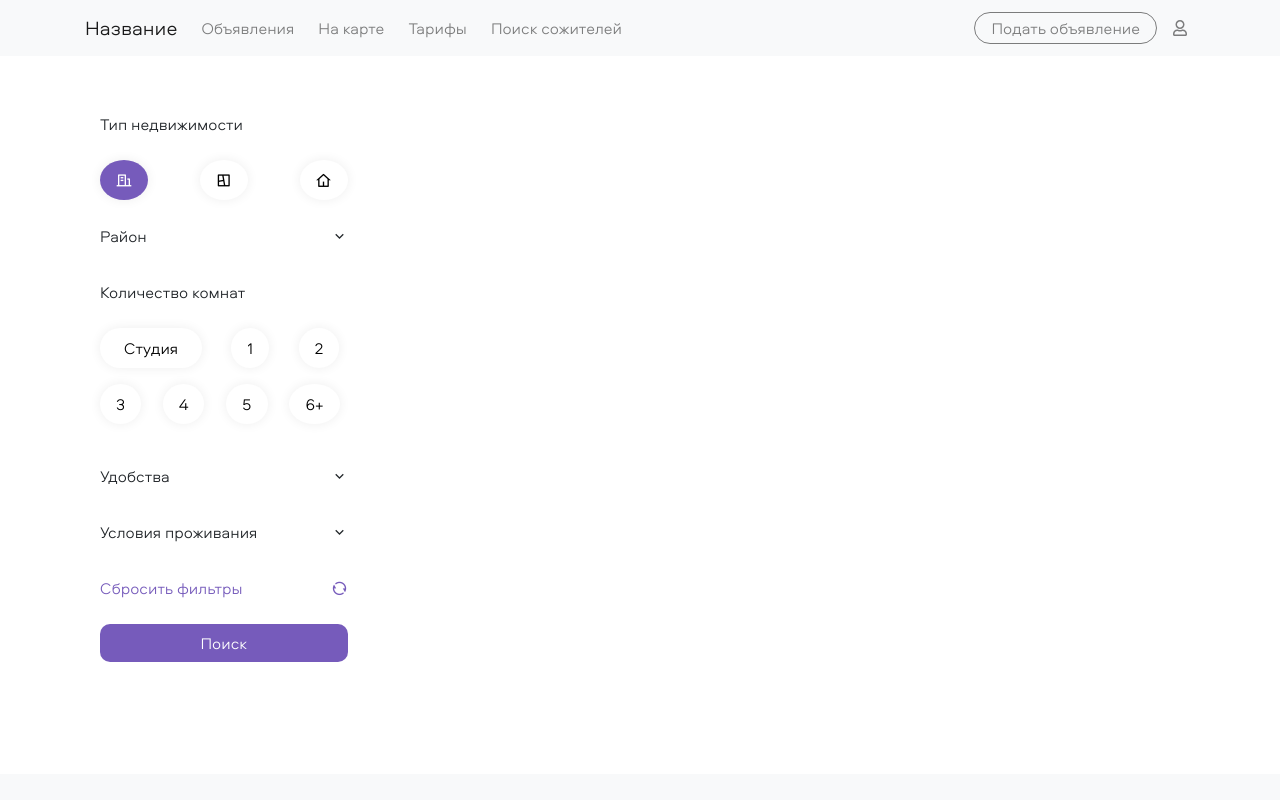
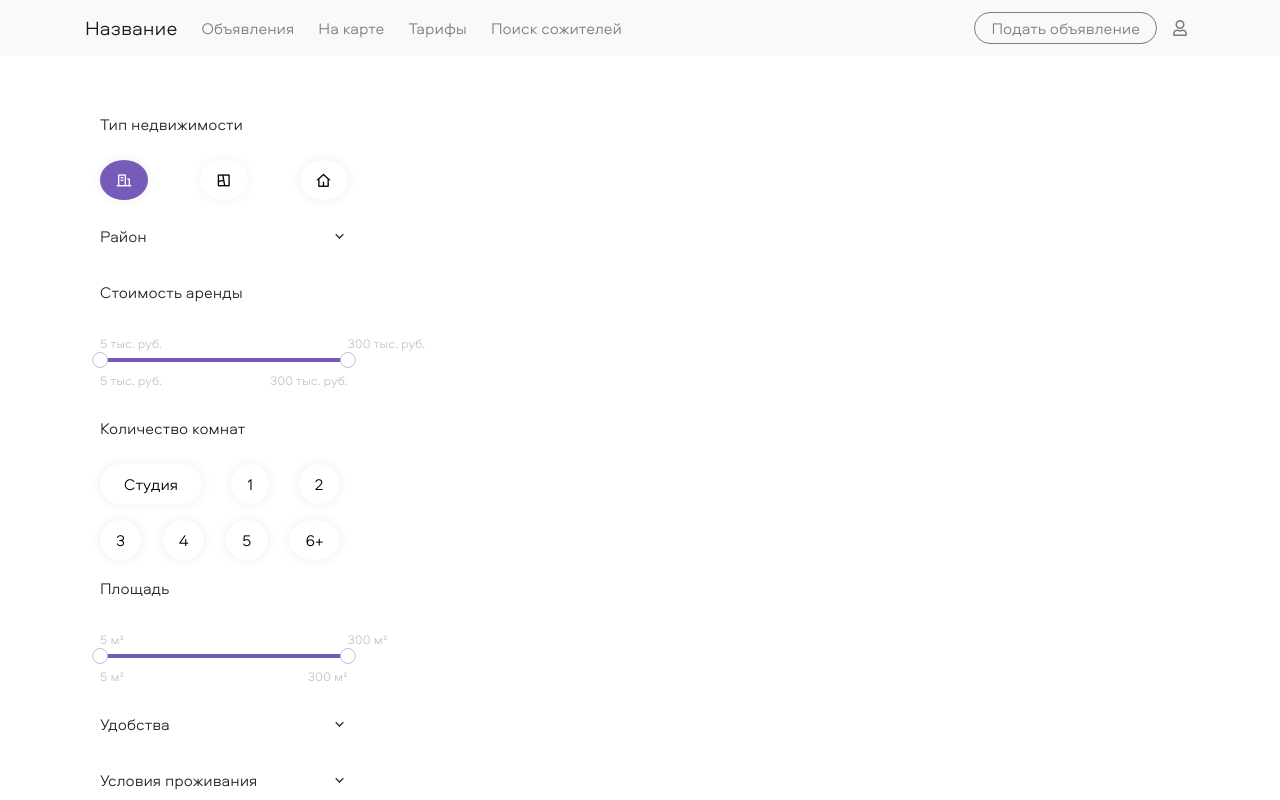
Before and after one commit to honeyshi/RealEstateAgency, a React (Create React App) app: page /flats in a window 1280 px wide. Shown: the top 800 px of the page. Built offline with nearby package versions, Linux system fonts and the light colour scheme.

Commit message:
Range filters on advertisments page

```diff
--- a/package.json
+++ b/package.json
@@ -22,6 +22,7 @@
     "react-dadata": "^2.8.1",
     "react-dom": "^17.0.1",
     "react-dropzone": "^11.3.1",
+    "react-input-range": "^1.3.0",
     "react-redux": "^7.2.2",
     "react-router-dom": "^5.2.0",
     "react-scripts": "4.0.1",
--- a/src/app/navbarPages/advertismentsListPage/filters/filters.scss
+++ b/src/app/navbarPages/advertismentsListPage/filters/filters.scss
@@ -1,3 +1,5 @@
+@import 'shared/base/utils/styleVariables';
+
 .filter-header {
   cursor: pointer;
 }
@@ -5,3 +7,30 @@
 .filter-checkboxes {
   margin-left: 0.5rem;
 }
+
+.input-range__label {
+  color: $light-color !important;
+  font-family: 'Aeroport' !important;
+}
+
+.input-range__slider {
+  appearance: none;
+  background: white !important;
+  border: 1px solid $light-color !important;
+}
+
+.input-range__track {
+  background: $light-color !important;
+}
+
+.input-range__track--active {
+  background: $accent-color !important;
+}
+
+.input-range__label-container {
+  left: 0 !important;
+
+  .input-range__label--max & {
+    left: 0 !important;
+  }
+}
--- a/src/app/navbarPages/advertismentsListPage/filters/filtersContainer.tsx
+++ b/src/app/navbarPages/advertismentsListPage/filters/filtersContainer.tsx
@@ -1,6 +1,7 @@
 import React, { useMemo } from 'react';
 import ReactTooltip from 'react-tooltip';
 import { useDispatch, useSelector } from 'react-redux';
+import InputRange from 'react-input-range';
 
 import { Button, CheckBox, CheckboxOption, Column, Flexbox, RemixIcon, TextField } from 'shared/base';
 import { districts, propertyTypes, facilityOptions, livingRules, roomsAmount } from './data';
@@ -10,12 +11,15 @@ import {
   setFacilitiesFilter,
   setLivingRulesFilter,
   setPropertyTypeFilter,
+  setRentPaymentFilter,
   setRoomsFilter,
+  setSpaceFilter,
 } from 'data/actions';
 import { StoreType } from 'core/store';
 import { CheckboxFilter } from './chexboxFilter';
 
 import './filters.scss';
+import 'react-input-range/lib/css/index.css';
 
 export const FiltersContainer: React.FC = () => {
   const dispatch = useDispatch();
@@ -146,14 +150,36 @@ export const FiltersContainer: React.FC = () => {
       <TextField mb="4">Тип недвижимости</TextField>
       <Flexbox justifyContent="between">{propertyTypeItemComponents}</Flexbox>
       <CheckboxFilter filterName="Район">{districtItemComponents}</CheckboxFilter>
+      <TextField mb="4">Стоимость аренды</TextField>
+      <Flexbox py="4">
+        <InputRange
+          formatLabel={(value) => `${value} тыс. руб.`}
+          maxValue={300}
+          minValue={5}
+          value={advertismentFilter.rentPayment}
+          step={5}
+          onChange={(value) => dispatch(setRentPaymentFilter(value))}
+        />
+      </Flexbox>
       {advertismentFilter.propertyType !== 'house-type' && (
         <>
-          <TextField mb="4">Количество комнат</TextField>
+          <TextField my="4">Количество комнат</TextField>
           <Flexbox wrap justifyContent="between">
             {roomItemComponents}
           </Flexbox>
         </>
       )}
+      <TextField mb="4">Площадь</TextField>
+      <Flexbox py="4">
+        <InputRange
+          formatLabel={(value) => `${value} м²`}
+          maxValue={300}
+          minValue={5}
+          value={advertismentFilter.space}
+          step={5}
+          onChange={(value) => dispatch(setSpaceFilter(value))}
+        />
+      </Flexbox>
       <CheckboxFilter filterName="Удобства">{facilitiesItemComponents}</CheckboxFilter>
       <CheckboxFilter filterName="Условия проживания">{livingRulesItemComponents}</CheckboxFilter>
       <Flexbox
@@ -161,10 +187,7 @@ export const FiltersContainer: React.FC = () => {
         text="accent"
         className="cursor-pointer"
         mb="4"
-        onClick={() => {
-          console.log(advertismentFilter.livingRules);
-          dispatch(cleanFilters());
-        }}>
+        onClick={() => dispatch(cleanFilters())}>
         Сбросить фильтры
         <RemixIcon name="refresh" />{' '}
       </Flexbox>
--- a/src/data/actionTypes.ts
+++ b/src/data/actionTypes.ts
@@ -44,7 +44,9 @@ export enum NewAdvertismentActionTypes {
 export enum AdvertismentFilterActionTypes {
   SET_PROPERTY_TYPE = 'SET_PROPERTY_TYPE',
   SET_DISTRICT = 'SET_DISTRICT',
+  SET_RENT_PAYMENT = 'SET_RENT_PAYMENT',
   SET_ROOMS = 'SET_ROOMS',
+  SET_SPACE = 'SET_SPACE',
   SET_FACILITIES = 'SET_FACILITIES',
   SET_LIVING_RULES = 'SET_LIVING_RULES',
 }
--- a/src/data/actions/advertismentFilterActions.ts
+++ b/src/data/actions/advertismentFilterActions.ts
@@ -1,8 +1,11 @@
 import { createAction } from '@reduxjs/toolkit';
+import { Range } from 'react-input-range';
 import { AdvertismentFilterActionTypes } from 'data/actionTypes';
 
 export const setPropertyTypeFilter = createAction<string>(AdvertismentFilterActionTypes.SET_PROPERTY_TYPE);
 export const setDistrictFilter = createAction<string[]>(AdvertismentFilterActionTypes.SET_DISTRICT);
+export const setRentPaymentFilter = createAction<Range | number>(AdvertismentFilterActionTypes.SET_RENT_PAYMENT);
 export const setRoomsFilter = createAction<string[]>(AdvertismentFilterActionTypes.SET_ROOMS);
+export const setSpaceFilter = createAction<Range | number>(AdvertismentFilterActionTypes.SET_SPACE);
 export const setFacilitiesFilter = createAction<string[]>(AdvertismentFilterActionTypes.SET_FACILITIES);
 export const setLivingRulesFilter = createAction<string[]>(AdvertismentFilterActionTypes.SET_LIVING_RULES);
--- a/src/data/actions/index.ts
+++ b/src/data/actions/index.ts
@@ -1,7 +1,9 @@
 export {
   setPropertyTypeFilter,
   setDistrictFilter,
+  setRentPaymentFilter,
   setRoomsFilter,
+  setSpaceFilter,
   setFacilitiesFilter,
   setLivingRulesFilter,
 } from './advertismentFilterActions';
--- a/src/data/reducers/advertismentFilterReducer.ts
+++ b/src/data/reducers/advertismentFilterReducer.ts
@@ -1,17 +1,22 @@
 import { createReducer } from '@reduxjs/toolkit';
+import { Range } from 'react-input-range';
 import {
   cleanFilters,
   setDistrictFilter,
   setFacilitiesFilter,
   setLivingRulesFilter,
   setPropertyTypeFilter,
+  setRentPaymentFilter,
   setRoomsFilter,
+  setSpaceFilter,
 } from 'data/actions';
 
 interface IAdvertismentFilterInitialState {
   propertyType: string;
   districts: string[];
+  rentPayment: Range | number;
   rooms: string[];
+  space: Range | number;
   facilities: string[];
   livingRules: string[];
 }
@@ -19,7 +24,9 @@ interface IAdvertismentFilterInitialState {
 const advertismentFilterInitialState: IAdvertismentFilterInitialState = {
   propertyType: 'flat-type',
   districts: [],
+  rentPayment: { min: 5, max: 300 },
   rooms: [],
+  space: { min: 5, max: 300 },
   facilities: [],
   livingRules: [],
 };
@@ -37,10 +44,22 @@ export const advertismentFilterReducer = createReducer(advertismentFilterInitial
       districts: action.payload,
     };
   },
+  [setRentPaymentFilter.type]: (state, action) => {
+    return {
+      ...state,
+      rentPayment: action.payload,
+    };
+  },
   [setRoomsFilter.type]: (state, action) => {
     return {
       ...state,
       rooms: action.payload,
+    };
+  },
+  [setSpaceFilter.type]: (state, action) => {
+    return {
+      ...state,
+      space: action.payload,
     };
   },
   [setFacilitiesFilter.type]: (state, action) => {
```
Also changed, not shown: 1 other file (tests, documents, lock files or other folders).
